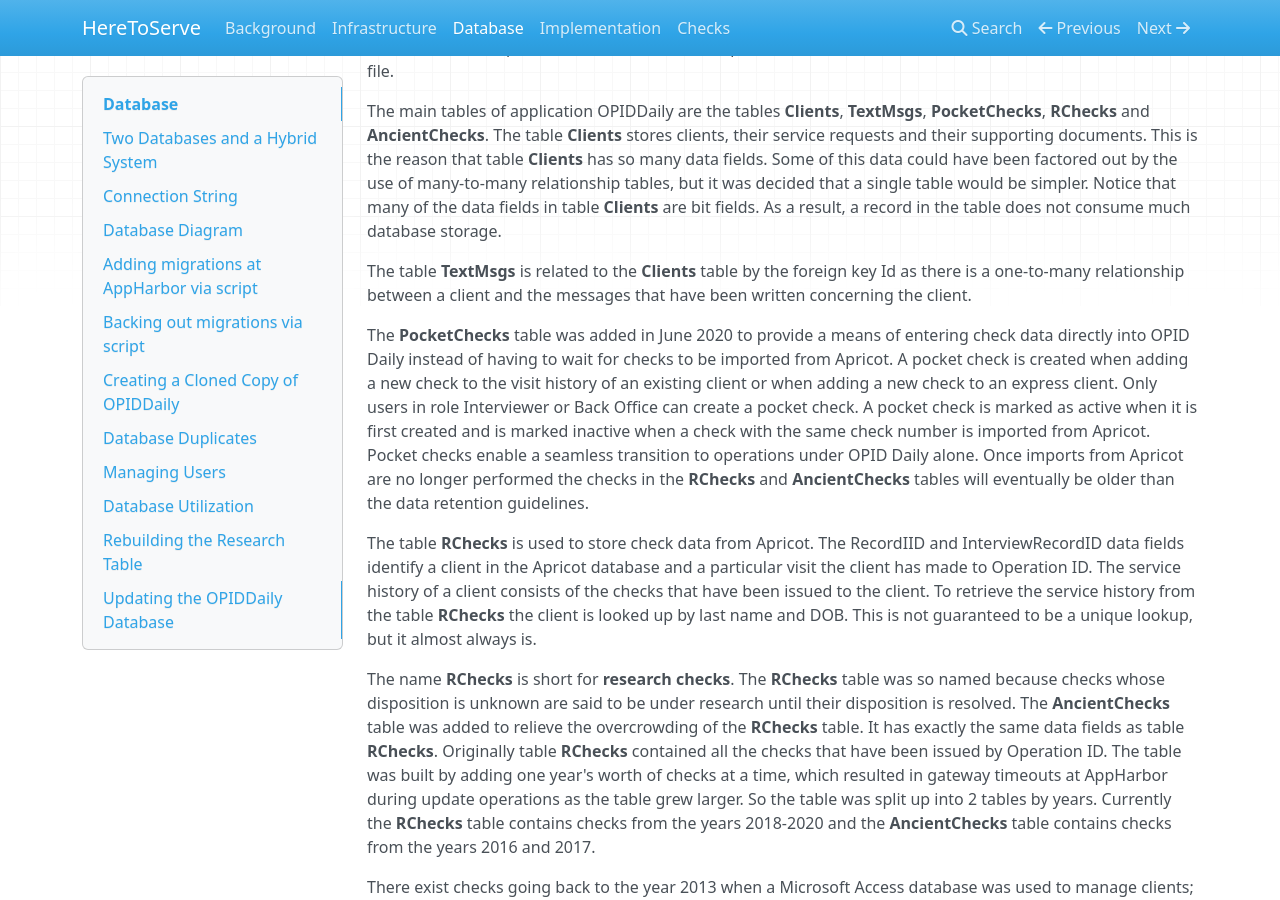
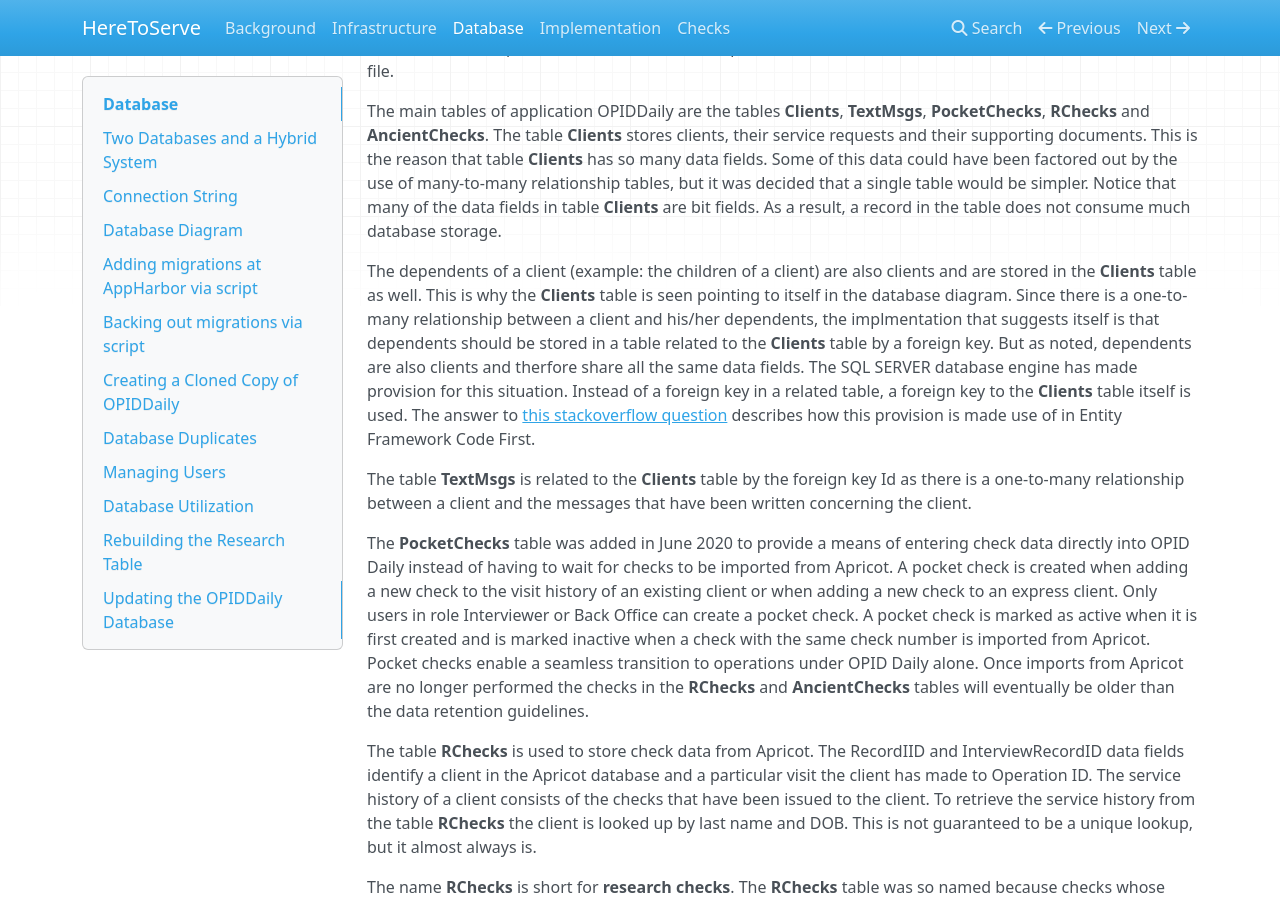
Before and after one commit to tmhsplb/heretoservedoc, an MkDocs documentation site: the page built from docs/Database.md, in a window 1280 px wide and 900 px high, scrolled down 4508 px. Built offline with MkDocs 1.6.1, drawn with Linux system fonts in a browser that asks for light colours; nearby versions of some CDN libraries.

Commit message:
Document FK in Clients table

```diff
--- a/docs/Database.md
+++ b/docs/Database.md
@@ -122,6 +122,15 @@ The main tables of application OPIDDaily are the tables **Clients**, **TextMsgs*
 clients, their service requests and their supporting documents. This is the reason that table **Clients** has so many data fields. Some of this data
 could have been factored out by the use of many-to-many relationship tables, but it was decided that a single table would be simpler. Notice that
 many of the data fields in table **Clients** are bit fields. As a result, a record in the table does not consume much database storage.
+
+The dependents of a client (example: the children of a client) are also clients and are stored in the
+**Clients**  table as well. This is why the **Clients** table is seen pointing to itself in the database
+diagram. Since there is a one-to-many relationship between a client and his/her dependents, the implmentation
+that suggests itself is that dependents should be stored in a table related to the **Clients** table by a
+foreign key. But as noted, dependents are also clients and therfore share all the same data fields. The SQL
+SERVER database engine has made provision for this situation. Instead of a foreign key in a related table, a
+foreign key to the **Clients** table itself is used. The answer to
+[this stackoverflow question](https://stackoverflow.com/questions/29516342/fk-to-the-same-table-code-first-entity-framework) describes how this provision is made use of in Entity Framework Code First.
 
 The table **TextMsgs** is related to the **Clients** table by the foreign key Id as there is a one-to-many
 relationship between a client and the messages that have been written concerning the client.
```
Also changed, not shown: site/Database/index.html, site/index.html, site/search/search_index.json, site/sitemap.xml, 1 other file.
